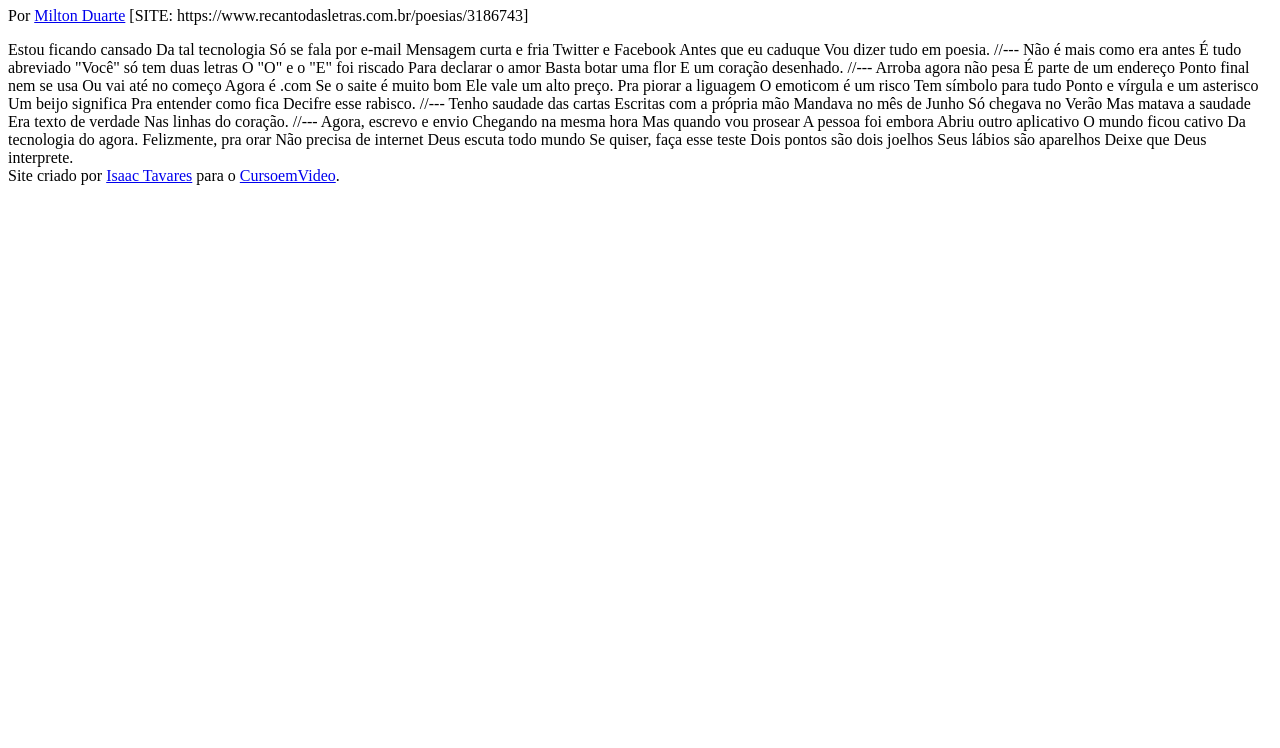
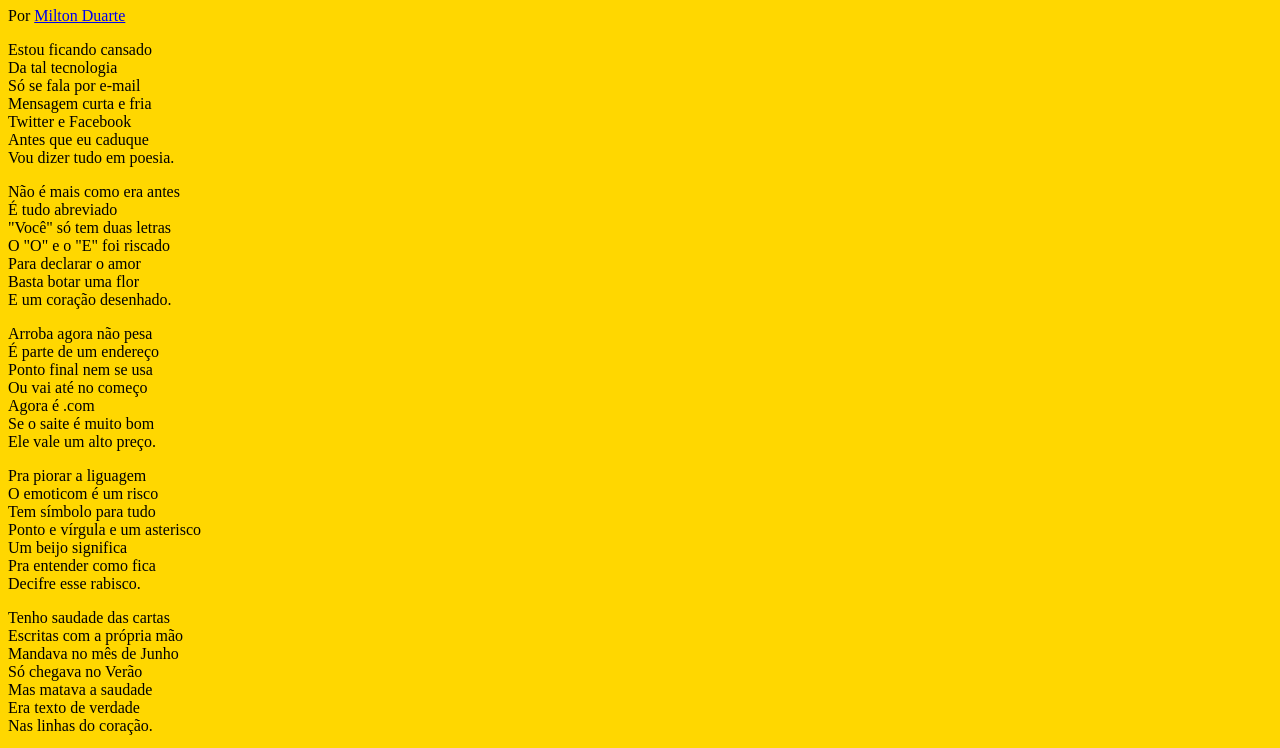
Before and after one commit to PMie23/HTML-e-CSS, a plain HTML site: page Desafio d012/index.html in a window 1280 px wide. Shown: the part 73-821 px from the top of the page. Before the commit the page ends 800 px from the top, so only its background shows below. Drawn offline with Linux system fonts and the light colour scheme.

Commit message:
Iniciando o CSS

```diff
--- /dev/null
+++ b/Desafio d012/estilo/style.css
@@ -0,0 +1,5 @@
+@charset "UTF-8";
+
+body {
+    background-color: gold;
+}
--- a/Desafio d012/index.html
+++ b/Desafio d012/index.html
@@ -4,6 +4,7 @@
     <meta charset="UTF-8">
     <meta name="viewport" content="width=device-width, initial-scale=1.0">
     <title>Cordel Moderno</title>
+    <link rel="stylesheet" href="estilo/style.css">
 </head>
 <body>
     <header>
@@ -11,74 +12,90 @@
             Cordel Moderno
         </h1>
         <p>
-            Por <a href="https://www.recantodasletras.com.br/poesias/3186743" targ>Milton Duarte</a>
-            [SITE: https://www.recantodasletras.com.br/poesias/3186743]
+            Por <a href="https://www.recantodasletras.com.br/poesias/3186743" target="_blank">Milton Duarte</a>
         </p>
     </header>
 
-    Estou ficando cansado
-    Da tal tecnologia
-    Só se fala por e-mail
-    Mensagem curta e fria
-    Twitter e Facebook
-    Antes que eu caduque
-    Vou dizer tudo em poesia.
+    <section>
+        <p>
+            Estou ficando cansado <br>
+            Da tal tecnologia <br>
+            Só se fala por e-mail <br>
+            Mensagem curta e fria <br>
+            Twitter e Facebook <br>
+            Antes que eu caduque <br>
+            Vou dizer tudo em poesia.
+        </p>
+    </section>
 
-    //---
+    <section>
+        <p>
+            Não é mais como era antes <br>
+            É tudo abreviado <br>
+            "Você" só tem duas letras <br>
+            O "O" e o "E" foi riscado <br>
+            Para declarar o amor <br>
+            Basta botar uma flor <br>
+            E um coração desenhado.
+        </p>
+    </section>
 
-    Não é mais como era antes
-    É tudo abreviado
-    "Você" só tem duas letras
-    O "O" e o "E" foi riscado
-    Para declarar o amor
-    Basta botar uma flor
-    E um coração desenhado.
+    <section>
+            <p>
+                Arroba agora não pesa <br>
+                É parte de um endereço <br>
+                Ponto final nem se usa <br>
+                Ou vai até no começo <br>
+                Agora é .com <br>
+                Se o saite é muito bom <br>
+                Ele vale um alto preço.
+            </p>
 
-    //---
+            <p>
+                Pra piorar a liguagem <br>
+                O emoticom é um risco <br>
+                Tem símbolo para tudo <br>
+                Ponto e vírgula e um asterisco <br>
+                Um beijo significa <br>
+                Pra entender como fica <br>
+                Decifre esse rabisco.
+            </p>
+    </section>
 
-    Arroba agora não pesa
-    É parte de um endereço
-    Ponto final nem se usa
-    Ou vai até no começo
-    Agora é .com
-    Se o saite é muito bom
-    Ele vale um alto preço.
+    <section>
+        <p>
+            Tenho saudade das cartas <br>
+            Escritas com a própria mão <br>
+            Mandava no mês de Junho <br>
+            Só chegava no Verão <br>
+            Mas matava a saudade <br>
+            Era texto de verdade <br>
+            Nas linhas do coração.
+        </p>
+    </section>
 
-    Pra piorar a liguagem
-    O emoticom é um risco
-    Tem símbolo para tudo
-    Ponto e vírgula e um asterisco
-    Um beijo significa
-    Pra entender como fica
-    Decifre esse rabisco.
+    <section>
+        <p>
+            Agora, escrevo e envio <br>
+            Chegando na mesma hora <br>
+            Mas quando vou prosear <br>
+            A pessoa foi embora <br>
+            Abriu outro aplicativo <br>
+            O mundo ficou cativo <br>
+            Da tecnologia do agora.
+        </p>
 
-    //---
+        <p>
+            Felizmente, pra orar <br>
+            Não precisa de internet <br>
+            Deus escuta todo mundo <br>
+            Se quiser, faça esse teste <br>
+            Dois pontos são dois joelhos <br>
+            Seus lábios são aparelhos <br>
+            Deixe que Deus interprete.
+        </p>
+    </section>
 
-    Tenho saudade das cartas
-    Escritas com a própria mão
-    Mandava no mês de Junho
-    Só chegava no Verão
-    Mas matava a saudade
-    Era texto de verdade
-    Nas linhas do coração.
-
-    //---
-
-    Agora, escrevo e envio
-    Chegando na mesma hora
-    Mas quando vou prosear
-    A pessoa foi embora
-    Abriu outro aplicativo
-    O mundo ficou cativo
-    Da tecnologia do agora.
-
-    Felizmente, pra orar
-    Não precisa de internet
-    Deus escuta todo mundo
-    Se quiser, faça esse teste
-    Dois pontos são dois joelhos
-    Seus lábios são aparelhos
-    Deixe que Deus interprete.
     <footer>
         Site criado por <a href="https://github.com/PMie23" target="_blank">Isaac Tavares</a> para o <a href="https://www.cursoemvideo.com" target="_blank">CursoemVideo</a>.
     </footer>
```
